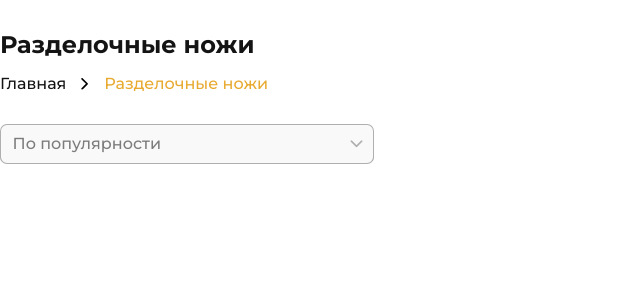
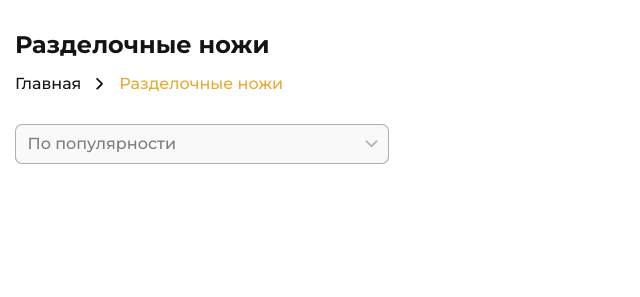
Before and after one commit to SvyatoslavAiron/ChoicesJS, a plain HTML site: page index.html in a window 1280 px wide. Shown: the whole page, without its empty margins (0-640 px from the left). Drawn offline with nearby package versions, Linux system fonts and the light colour scheme.

Commit message:
Update catalog-style.css

```diff
--- a/assets/css/catalog-style.css
+++ b/assets/css/catalog-style.css
@@ -912,8 +912,9 @@ button {
     margin-bottom: 40px;
 }
 
-.main {
-    padding-bottom: 40px;
+.wrapper {
+    padding-left: 15px;
+    padding-right: 15px;
 }
 
 .choices {
```
